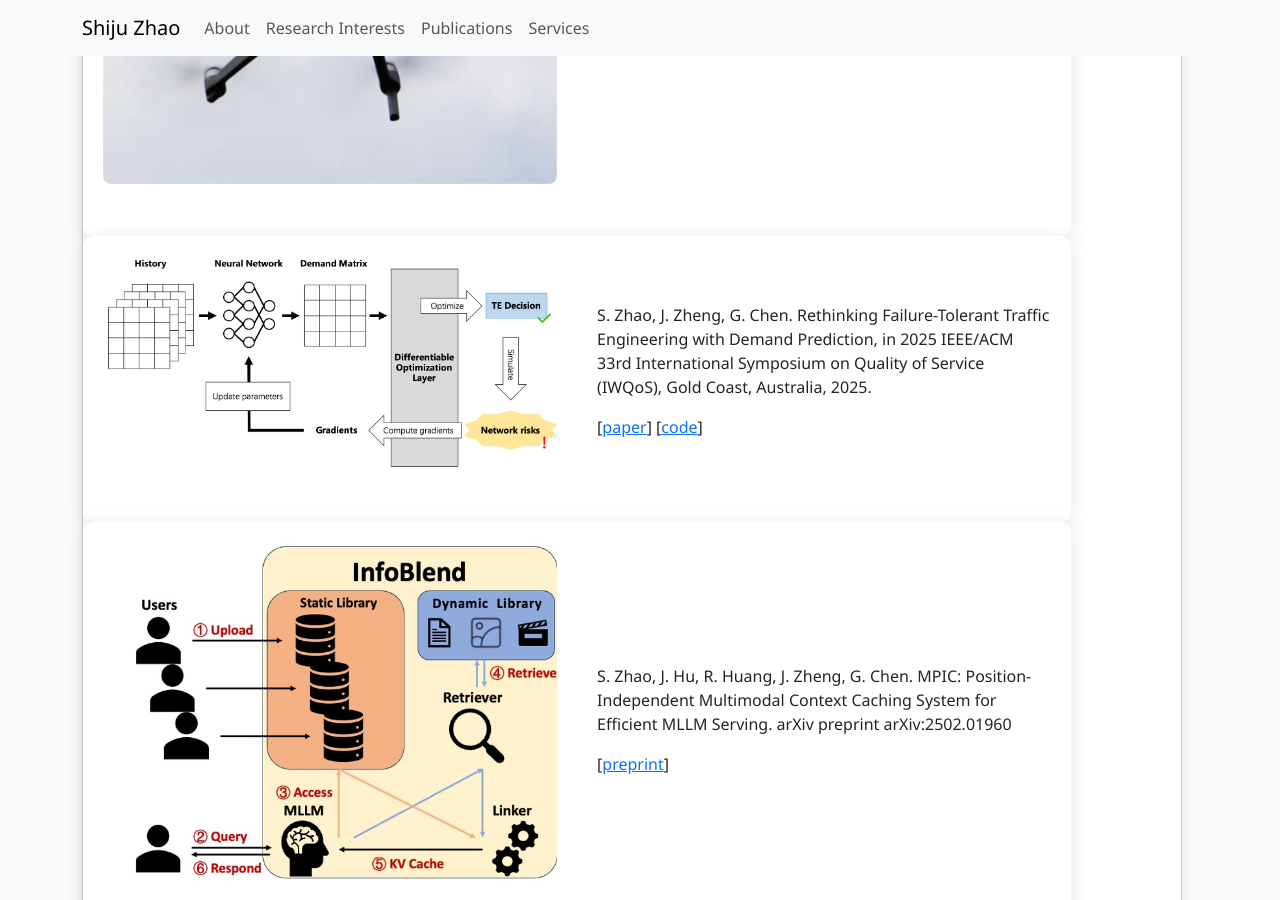
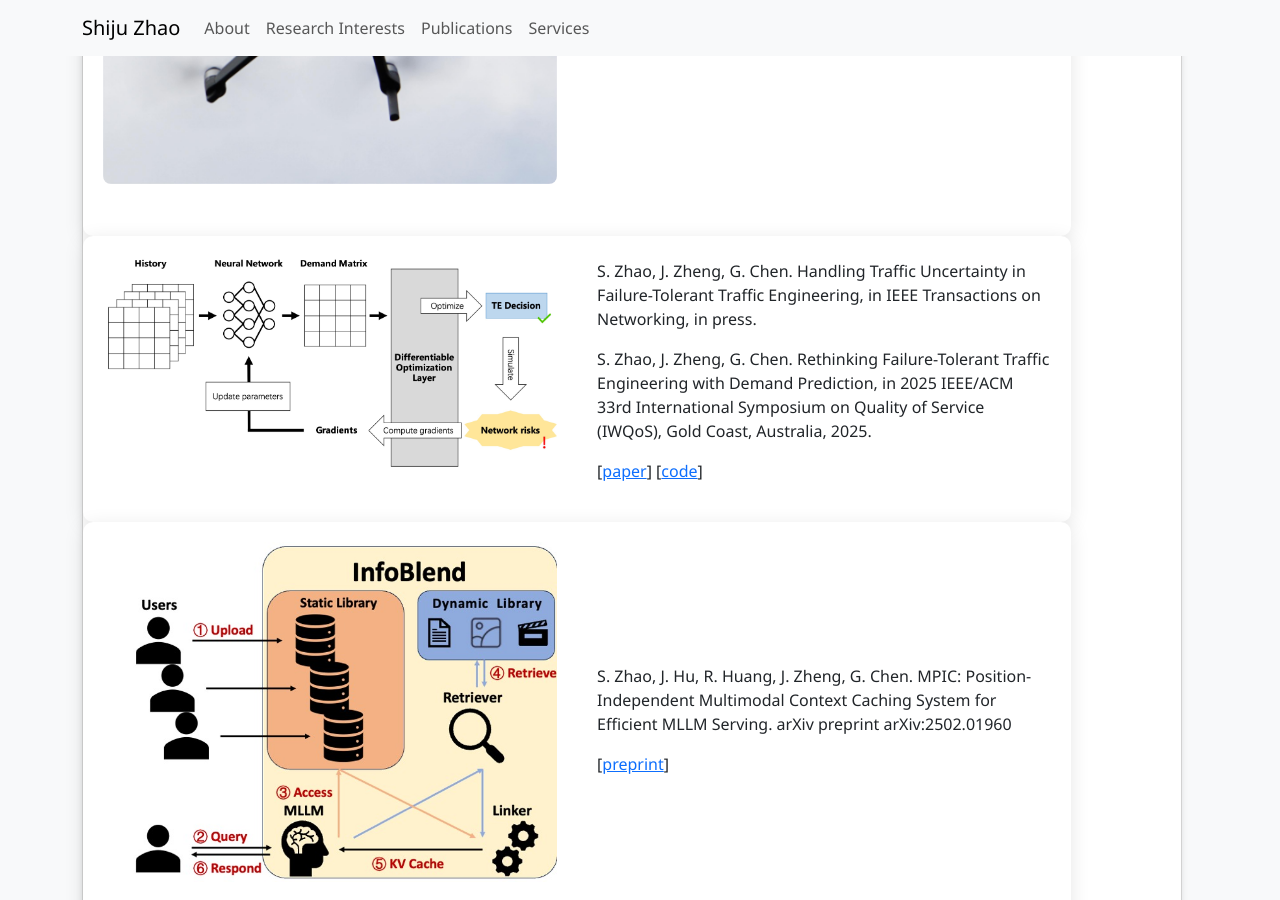
Before and after one commit to shijuzhao/shijuzhao.github.io, a Jekyll site: the page index_en.html, which Jekyll copies as it is, in a window 1280 px wide and 900 px high, scrolled down 2399 px. Built offline with Jekyll 4.4.1, drawn with Linux system fonts in a browser that asks for light colours; some of the changed text lies outside the part shown.

Commit message:
one paper accepted to TON

```diff
--- a/index_en.html
+++ b/index_en.html
@@ -174,6 +174,7 @@
                         <img src="Figures/TUFTTE.jpg">
                     </div>
                     <div class="paper-info">
+                        <p>S. Zhao, J. Zheng, G. Chen. Handling Traffic Uncertainty in Failure-Tolerant Traffic Engineering, in IEEE Transactions on Networking, in press.</p>
                         <p>S. Zhao, J. Zheng, G. Chen. Rethinking Failure-Tolerant Traffic Engineering with Demand Prediction, in 2025 IEEE/ACM 33rd International Symposium on Quality of Service (IWQoS), Gold Coast, Australia, 2025. </p>
                         <p>[<a href="https://ieeexplore.ieee.org/document/11143354">paper</a>] [<a href="https://github.com/shijuzhao/tuftte">code</a>]</p>
                     </div>
--- a/index_zh.html
+++ b/index_zh.html
@@ -158,7 +158,7 @@
             <h2 class="section-header">论文出版</h2>
             <div class="card">
                 <div class="card-body">
-		            <h5 class="card-title">中国人何必为难中国人，我尽量做到每一篇论文都有中文版，每一篇论文的代码都公开。中文版没有经过校对，可能会有错别字和翻译不准确的情况，此时以英文版为准。</h5>
+		            <h5 class="card-title">中国人何必为难中国人，我尽量做到每一篇论文都有中文版，每一篇论文的代码都公开。中文版没有经过校对，可能会有错别字和翻译不准确的情况，此时以英文版为准。没来得及写中文版的论文我会先写一个博客帮助理解。</h5>
                 </div>
                 <div class="paper-container">
                     <div class="paper-image">
@@ -191,6 +191,7 @@
                         <img src="Figures/TUFTTE.jpg">
                     </div>
                     <div class="paper-info">
+                        <p>S. Zhao, J. Zheng, G. Chen. Handling Traffic Uncertainty in Failure-Tolerant Traffic Engineering, in IEEE Transactions on Networking, in press.</p>
                         <p>S. Zhao, J. Zheng, G. Chen. Rethinking Failure-Tolerant Traffic Engineering with Demand Prediction, in 2025 IEEE/ACM 33rd International Symposium on Quality of Service (IWQoS), Gold Coast, Australia, 2025. </p>
                         <p>[<a href="https://ieeexplore.ieee.org/document/11143354">paper</a>] [<a href="https://github.com/shijuzhao/tuftte">code</a>]</p>
                     </div>
```
Also changed, not shown: other parts of index_en.html (+1 -1 lines), other parts of index_zh.html (+1 -1 lines).
